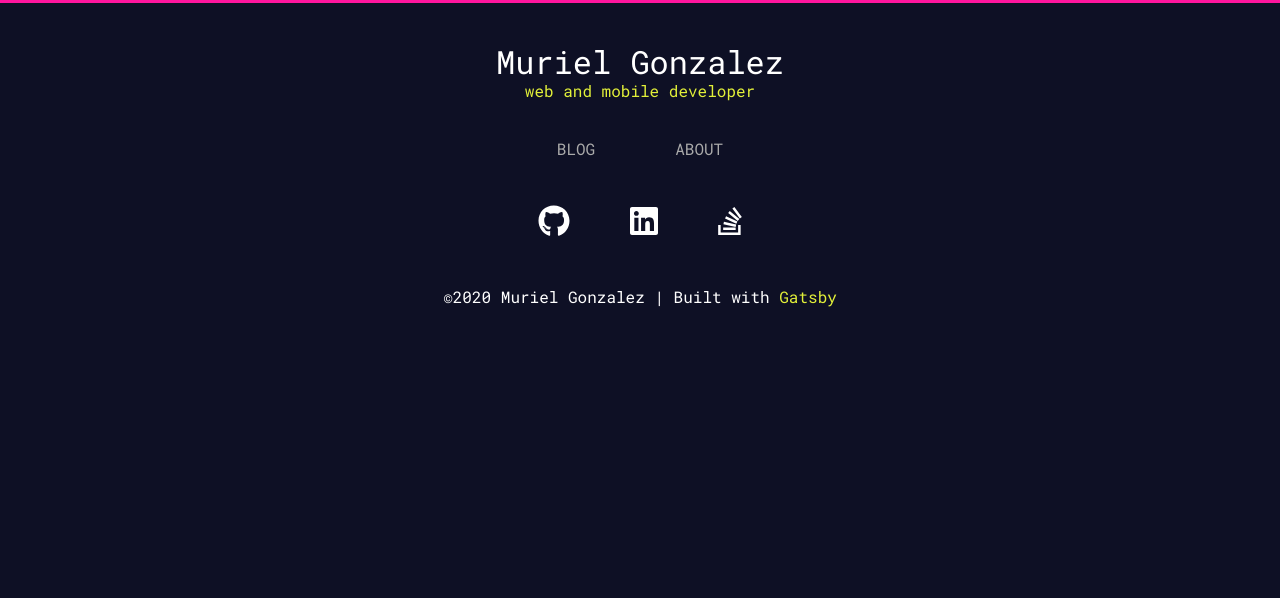
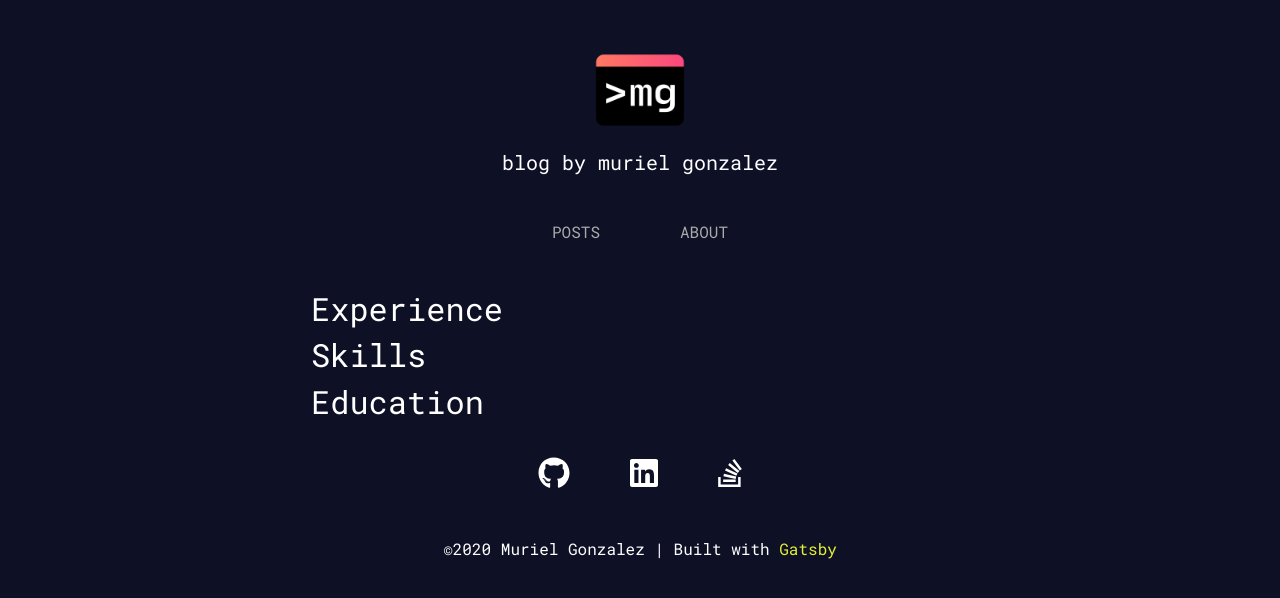
Before and after one commit to murielg/murielg.github.io, a Gatsby site: page /resume in a window 1280 px wide. Built offline with nearby package versions, Linux system fonts and the light colour scheme; Gatsby itself is replaced by a stand-in of ours.

Commit message:
styling updates

```diff
--- a/gatsby-config.js
+++ b/gatsby-config.js
@@ -1,6 +1,6 @@
 module.exports = {
   siteMetadata: {
-    title: 'Muriel Gonzalez',
+    title: 'blog by muriel gonzalez',
     description: 'web and mobile developer',
     url: `https://murielg.github.io`,
   },
@@ -43,6 +43,18 @@ module.exports = {
           families: ['Roboto Mono:400,700']
         }
       }
-    }
+    },
+    {
+      resolve: `gatsby-plugin-manifest`,
+      options: {
+        name: `GatsbyJS`,
+        short_name: `GatsbyJS`,
+        start_url: `/`,
+        background_color: `#f7f0eb`,
+        theme_color: `#a2466c`,
+        display: `standalone`,
+        icon: `src/assets/favicon.ico`
+      },
+    },
   ]
 };
--- a/package.json
+++ b/package.json
@@ -22,6 +22,7 @@
     "gatsby": "^2.18.21",
     "gatsby-plugin-disqus": "^1.1.4",
     "gatsby-plugin-google-analytics": "^2.1.28",
+    "gatsby-plugin-manifest": "^2.2.37",
     "gatsby-plugin-react-helmet": "^3.1.15",
     "gatsby-plugin-sass": "^2.1.23",
     "gatsby-plugin-web-font-loader": "^1.0.4",
--- a/src/components/Header.js
+++ b/src/components/Header.js
@@ -1,16 +1,18 @@
 import React, {Fragment} from 'react';
 import {graphql, Link, StaticQuery} from 'gatsby';
 import Nav from './Nav';
+import logo from "../assets/mg.png";
+
 const Header = ({data}) => {
   const {title, description} = data.site.siteMetadata;
   return (
-    <Fragment>
+    <div className="header-container">
       <header>
+        <img className='logo' src={logo} alt="Logo" />
         <h1>{title}</h1>
-        <h3>{description}</h3>
-        <Nav/>
       </header>
-    </Fragment>
+      <Nav/>
+    </div>
   )
 };
 
--- a/src/components/Nav.js
+++ b/src/components/Nav.js
@@ -5,7 +5,7 @@ const Nav = (props) => {
     <nav>
       <ul>
         <li>
-          <Link to='/' activeClassName="active">blog</Link>
+          <Link to='/' activeClassName="active">posts</Link>
         </li>
         <li>
           <Link to='/about' activeClassName="active">about</Link>
--- a/src/pages/resume.js
+++ b/src/pages/resume.js
@@ -2,8 +2,27 @@ import React from "react"
 import Layout from '../components/layout';
 const ResumePage = () => (
   <Layout>
-    <div className='resume'>
-      <h1></h1>
+    <div className='resume container-fluid'>
+
+      <div className="row">
+        <div className="col-12">
+          <h2>Experience</h2>
+        </div>
+      </div>
+
+      <div className="row">
+        <div className="col-12">
+          <h2>Skills</h2>
+        </div>
+      </div>
+
+      <div className="row">
+        <div className="col-12">
+          <h2>Education</h2>
+        </div>
+      </div>
+
+
     </div>
   </Layout>
 );
--- a/src/styles/style.scss
+++ b/src/styles/style.scss
@@ -10,7 +10,7 @@ html, body {
 }
 
 html {
-  border-top: 3px solid #FF159E;
+  //border-top: 3px solid #FF159E;
 }
 
 a {
@@ -26,23 +26,30 @@ a {
   padding: 0 1em;
 }
 
+.header-container {
   header {
     padding-top: 40px;
- h1,h3 {
     text-align: center;
- }
     h1 {
       font-weight: 400;
-    font-size: 2em;
-    margin-bottom: 0;
+      font-size: 1.25em;
+      margin-bottom: 30px;
     }
     h3 {
       color: #E2F039;
       font-size: 1em;
       font-weight: 400;
     }
+
+    img.logo {
+      width: 100px;
+      height: auto;
+      margin-bottom: 10px;
+    }
+
+  }
   nav {
-    margin: 20px 0;
+    margin: 20px 0 30px 0;
     ul {
       text-align: center;
       margin: 0;
@@ -61,7 +68,8 @@ header {
 
       &.active {
         color: white;
-        background-color: #FF159E;
+        //background-color: #FF159E;
+        border-bottom: 2px solid #FF159E;
 
       }
     }
@@ -78,6 +86,7 @@ article.post {
 }
 a.post-title {
   font-size: 1.25em;
+  font-weight: bold;
 }
 
 p.post-date {
```
Also changed, not shown: src/posts/kotlin_nullability.md (+7 -4 lines), src/assets/favicon.ico (added), src/assets/mg.png (added), 1 other file. Lines whose indentation alone changed are shown as unchanged.
